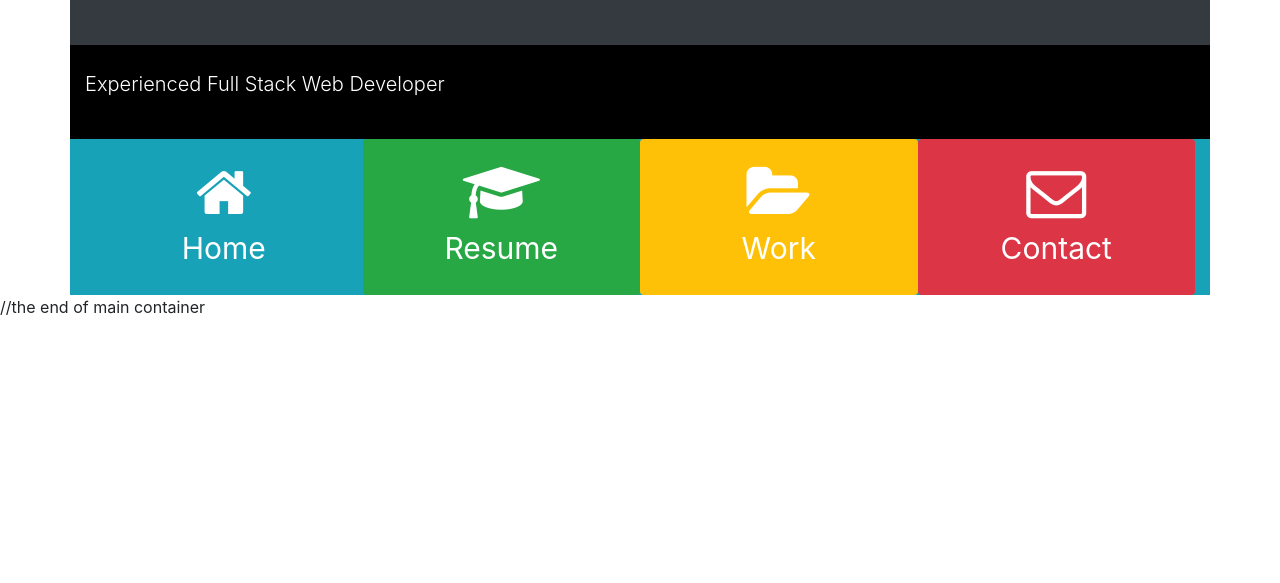
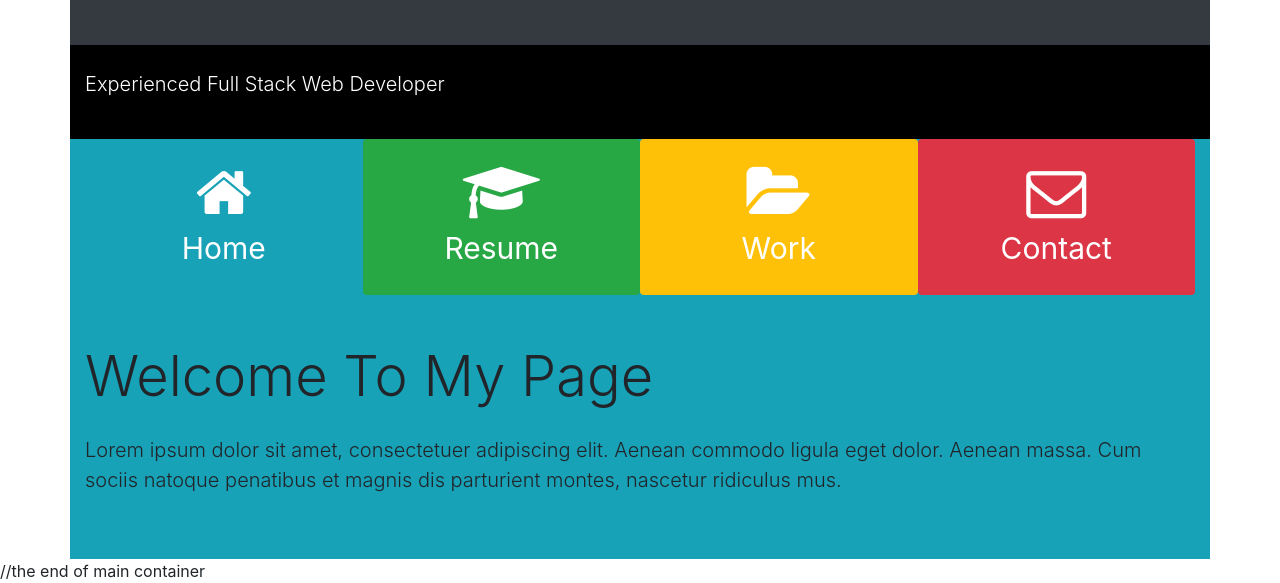
Before and after one commit to kairitk/pvk, a plain HTML site: page portfolio/index.html in a window 1280 px wide. Shown: the part 928-1511 px from the top of the page. Before the commit the page ends 1247 px from the top, so only its background shows below. Drawn offline with nearby package versions, Linux system fonts and the light colour scheme.

Commit message:
welcome to my page

```diff
--- a/portfolio/index.html
+++ b/portfolio/index.html
@@ -46,6 +46,20 @@
 
 
 
+    <div class="row">
+        <div class="col-12 bg-info pt-5">
+            <h1 class="display-4">Welcome To My Page</h1>
+            <p class="lead pt-3 pb-5">Lorem ipsum dolor sit amet, consectetuer adipiscing elit. Aenean commodo ligula eget dolor. Aenean massa. Cum sociis natoque penatibus et magnis dis parturient montes, nascetur ridiculus mus.</p>
+        </div>
+    </div>
+
+
+
+
+
+
+
+
 
 
 
```
